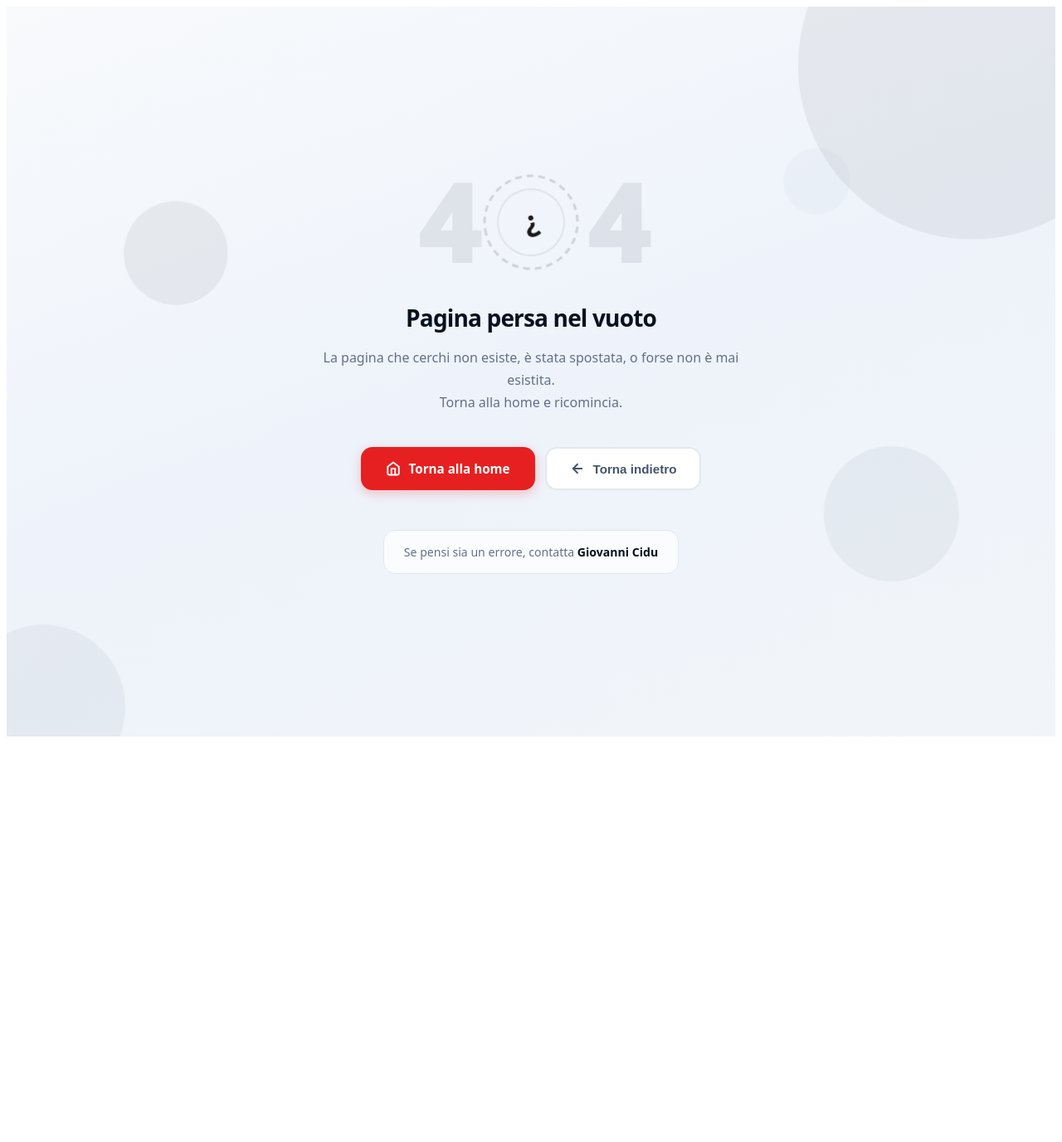
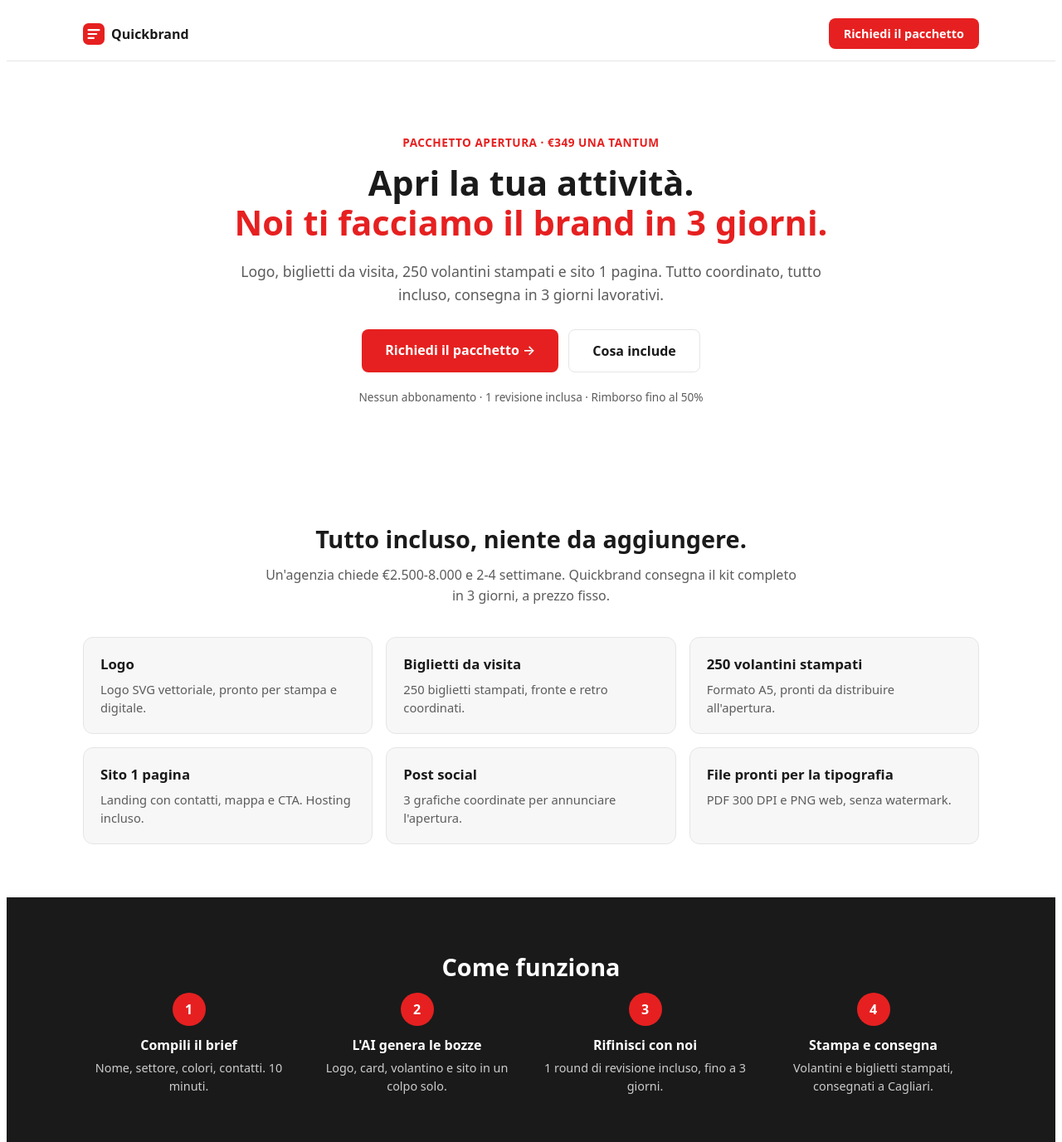
Before and after one commit to giovi1998/SitoPreventivo, a React (Vite) app: page /apertura in a window 1280 px wide. Shown: the top 1377 px of the page at 83% size. Before the commit the page ends 896 px from the top, so only its background shows below. Built offline with nearby package versions, Linux system fonts and the light colour scheme.

Commit message:
feat(landing): TB-017 landing vendita Apertura €349
- AperturaPage (route /apertura): hero, 6 item inclusi, 4 step, FAQ, CTA mailto.

- Card Apertura in HomePage punta a /apertura.

- Test: AperturaPage (4).

- Docs: to-be-done TB-017 chiuso, done.md 2026-08-16.

```diff
--- a/src/main.tsx
+++ b/src/main.tsx
@@ -6,6 +6,7 @@
 import LoginPage from './pages/LoginPage';
 import NotFoundPage from './pages/NotFoundPage';
 import PrivacyPage from './pages/PrivacyPage';
+import AperturaPage from './pages/AperturaPage';
 import AdminRoute from '../src/components/AdminRoute';
 import { EditorPage, CollectionPage, CustomersPage, QrPage, CardPage, LogoPage, FlyerPage, WebsitePage, SettingsRoute, AdminPage } from './pages/app';
 import SocialPage from './pages/app/SocialPage';
@@ -45,6 +46,7 @@
         <Routes>
           <Route path="/login" element={<LoginPage />} />
           <Route path="/privacy" element={<PrivacyPage />} />
+          <Route path="/apertura" element={<AperturaPage />} />
           <Route path="/app" element={
             <ProtectedRoute>
               <App />
--- /dev/null
+++ b/src/pages/AperturaPage.css
@@ -0,0 +1,275 @@
+.ap {
+  font-family: ui-sans-serif, system-ui, -apple-system, BlinkMacSystemFont, "Segoe UI", sans-serif;
+  color: #1a1a1a;
+  background: #fff;
+  min-height: 100vh;
+  -webkit-font-smoothing: antialiased;
+  --ap-red: #e62020;
+  --ap-ink: #1a1a1a;
+  --ap-muted: #5c5c5c;
+  --ap-surface: #f7f7f7;
+  --ap-line: #e5e5e5;
+}
+
+.ap-header {
+  position: sticky;
+  top: 0;
+  z-index: 10;
+  background: rgba(255, 255, 255, 0.92);
+  backdrop-filter: blur(6px);
+  border-bottom: 1px solid var(--ap-line);
+}
+
+.ap-header-inner {
+  max-width: 1080px;
+  margin: 0 auto;
+  padding: 14px 24px;
+  display: flex;
+  align-items: center;
+  justify-content: space-between;
+}
+
+.ap-brand {
+  display: flex;
+  align-items: center;
+  gap: 8px;
+  font-weight: 700;
+  color: var(--ap-ink);
+  text-decoration: none;
+}
+
+.ap-btn-primary {
+  padding: 9px 18px;
+  background: var(--ap-red);
+  color: #fff;
+  border-radius: 8px;
+  text-decoration: none;
+  font-size: 0.9rem;
+  font-weight: 600;
+}
+
+.ap-hero {
+  text-align: center;
+  padding: 88px 24px 64px;
+  max-width: 760px;
+  margin: 0 auto;
+}
+
+.ap-eyebrow {
+  color: var(--ap-red);
+  font-weight: 600;
+  font-size: 0.85rem;
+  text-transform: uppercase;
+  letter-spacing: 0.5px;
+  margin: 0 0 16px;
+}
+
+.ap-h1 {
+  font-size: 2.6rem;
+  line-height: 1.15;
+  margin: 0 0 20px;
+}
+
+.ap-h1-accent {
+  color: var(--ap-red);
+}
+
+.ap-sub {
+  font-size: 1.1rem;
+  color: var(--ap-muted);
+  line-height: 1.6;
+  margin: 0 0 28px;
+}
+
+.ap-cta-row {
+  display: flex;
+  gap: 12px;
+  justify-content: center;
+  flex-wrap: wrap;
+}
+
+.ap-cta {
+  padding: 14px 28px;
+  background: var(--ap-red);
+  color: #fff;
+  border-radius: 8px;
+  text-decoration: none;
+  font-weight: 600;
+  font-size: 1rem;
+}
+
+.ap-cta-ghost {
+  padding: 14px 28px;
+  border: 1px solid var(--ap-line);
+  border-radius: 8px;
+  color: var(--ap-ink);
+  text-decoration: none;
+  font-weight: 600;
+  font-size: 1rem;
+}
+
+.ap-hero-foot {
+  margin-top: 20px;
+  font-size: 0.85rem;
+  color: var(--ap-muted);
+}
+
+.ap-section {
+  padding: 64px 24px;
+  max-width: 1080px;
+  margin: 0 auto;
+}
+
+.ap-section--dark {
+  background: var(--ap-ink);
+  color: #fff;
+  max-width: none;
+}
+
+.ap-section--dark .ap-section-h,
+.ap-section--dark .ap-section-sub {
+  color: #fff;
+}
+
+.ap-section--dark .ap-section-sub {
+  color: #ccc;
+}
+
+.ap-section-h {
+  font-size: 1.8rem;
+  text-align: center;
+  margin: 0 0 12px;
+}
+
+.ap-section-sub {
+  text-align: center;
+  color: var(--ap-muted);
+  max-width: 640px;
+  margin: 0 auto 36px;
+  line-height: 1.6;
+}
+
+.ap-grid {
+  display: grid;
+  grid-template-columns: repeat(auto-fit, minmax(280px, 1fr));
+  gap: 16px;
+}
+
+.ap-card {
+  border: 1px solid var(--ap-line);
+  border-radius: 12px;
+  padding: 20px;
+  background: var(--ap-surface);
+}
+
+.ap-card h3 {
+  margin: 0 0 8px;
+  font-size: 1.05rem;
+}
+
+.ap-card p {
+  margin: 0;
+  color: var(--ap-muted);
+  font-size: 0.92rem;
+  line-height: 1.5;
+}
+
+.ap-steps {
+  display: grid;
+  grid-template-columns: repeat(auto-fit, minmax(200px, 1fr));
+  gap: 20px;
+  max-width: 1080px;
+  margin: 0 auto;
+  padding: 0 24px 64px;
+}
+
+.ap-step {
+  text-align: center;
+}
+
+.ap-step-n {
+  display: inline-flex;
+  align-items: center;
+  justify-content: center;
+  width: 40px;
+  height: 40px;
+  border-radius: 50%;
+  background: var(--ap-red);
+  color: #fff;
+  font-weight: 700;
+  margin-bottom: 12px;
+}
+
+.ap-step h3 {
+  margin: 0 0 6px;
+  font-size: 1rem;
+}
+
+.ap-step p {
+  margin: 0;
+  color: #ccc;
+  font-size: 0.9rem;
+  line-height: 1.5;
+}
+
+.ap-faq {
+  max-width: 680px;
+  margin: 0 auto;
+}
+
+.ap-faq-item {
+  border-bottom: 1px solid var(--ap-line);
+  padding: 14px 0;
+}
+
+.ap-faq-item summary {
+  cursor: pointer;
+  font-weight: 600;
+  font-size: 0.98rem;
+}
+
+.ap-faq-item p {
+  margin: 10px 0 0;
+  color: var(--ap-muted);
+  line-height: 1.6;
+  font-size: 0.92rem;
+}
+
+.ap-final-cta {
+  text-align: center;
+  padding: 72px 24px;
+  background: var(--ap-surface);
+}
+
+.ap-final-cta h2 {
+  font-size: 1.8rem;
+  margin: 0 0 10px;
+}
+
+.ap-final-cta p {
+  color: var(--ap-muted);
+  margin: 0 0 24px;
+}
+
+.ap-footer {
+  padding: 28px 24px;
+  text-align: center;
+  border-top: 1px solid var(--ap-line);
+}
+
+.ap-footer p {
+  font-size: 0.85rem;
+  color: var(--ap-muted);
+  margin: 0;
+}
+
+.ap-footer a {
+  color: var(--ap-muted);
+  text-decoration: underline;
+}
+
+@media (max-width: 767px) {
+  .ap-h1 {
+    font-size: 2rem;
+  }
+}
--- /dev/null
+++ b/src/pages/AperturaPage.tsx
@@ -0,0 +1,117 @@
+import React from 'react';
+import { Link } from 'react-router-dom';
+import './AperturaPage.css';
+
+const CONTACT_MAILTO = 'mailto:webdevcagliari@gmail.com?subject=Apertura%20%E2%82%AC349';
+
+const INCLUDED = [
+  { title: 'Logo', desc: 'Logo SVG vettoriale, pronto per stampa e digitale.' },
+  { title: 'Biglietti da visita', desc: '250 biglietti stampati, fronte e retro coordinati.' },
+  { title: '250 volantini stampati', desc: 'Formato A5, pronti da distribuire all\'apertura.' },
+  { title: 'Sito 1 pagina', desc: 'Landing con contatti, mappa e CTA. Hosting incluso.' },
+  { title: 'Post social', desc: '3 grafiche coordinate per annunciare l\'apertura.' },
+  { title: 'File pronti per la tipografia', desc: 'PDF 300 DPI e PNG web, senza watermark.' },
+];
+
+const STEPS = [
+  { n: '1', title: 'Compili il brief', desc: 'Nome, settore, colori, contatti. 10 minuti.' },
+  { n: '2', title: 'L\'AI genera le bozze', desc: 'Logo, card, volantino e sito in un colpo solo.' },
+  { n: '3', title: 'Rifinisci con noi', desc: '1 round di revisione incluso, fino a 3 giorni.' },
+  { n: '4', title: 'Stampa e consegna', desc: 'Volantini e biglietti stampati, consegnati a Cagliari.' },
+];
+
+const FAQ = [
+  { q: 'In quanto tempo consegnate?', a: '3 giorni lavorativi dalla conferma del brief. Se hai una data di apertura, pianifichiamo al contrario.' },
+  { q: 'Quante revisioni sono incluse?', a: '1 round di revisione incluso. Revisioni extra si concordano a parte.' },
+  { q: 'E se non mi piace il risultato?', a: 'Rimborso fino al 50% se non sei soddisfatto (esclusi stampa e dominio già acquistati).' },
+  { q: 'Come pago?', a: 'Pagamento gestito personalmente via email, prima della consegna. Nessun abbonamento.' },
+  { q: 'Il sito è incluso davvero?', a: 'Sì: landing 1 pagina con contatti, mappa e CTA, hosting incluso per il primo anno.' },
+];
+
+export default function AperturaPage() {
+  return (
+    <div className="ap">
+      <header className="ap-header">
+        <div className="ap-header-inner">
+          <Link to="/" className="ap-brand">
+            <svg width="26" height="26" viewBox="0 0 32 32" fill="none" aria-hidden="true">
+              <rect width="32" height="32" rx="8" fill="#E62020" />
+              <path d="M8 10h16M8 16h12M8 22h8" stroke="white" strokeWidth="2.5" strokeLinecap="round" />
+            </svg>
+            <span>Quickbrand</span>
+          </Link>
+          <a href={CONTACT_MAILTO} className="ap-btn-primary">Richiedi il pacchetto</a>
+        </div>
+      </header>
+
+      <section className="ap-hero">
+        <p className="ap-eyebrow">Pacchetto Apertura · €349 una tantum</p>
+        <h1 className="ap-h1">
+          Apri la tua attività.<br />
+          <span className="ap-h1-accent">Noi ti facciamo il brand in 3 giorni.</span>
+        </h1>
+        <p className="ap-sub">
+          Logo, biglietti da visita, 250 volantini stampati e sito 1 pagina.
+          Tutto coordinato, tutto incluso, consegna in 3 giorni lavorativi.
+        </p>
+        <div className="ap-cta-row">
+          <a href={CONTACT_MAILTO} className="ap-cta">Richiedi il pacchetto →</a>
+          <a href="#incluso" className="ap-cta-ghost">Cosa include</a>
+        </div>
+        <p className="ap-hero-foot">Nessun abbonamento · 1 revisione inclusa · Rimborso fino al 50%</p>
+      </section>
+
+      <section className="ap-section" id="incluso">
+        <h2 className="ap-section-h">Tutto incluso, niente da aggiungere.</h2>
+        <p className="ap-section-sub">
+          Un'agenzia chiede €2.500-8.000 e 2-4 settimane. Quickbrand consegna
+          il kit completo in 3 giorni, a prezzo fisso.
+        </p>
+        <div className="ap-grid">
+          {INCLUDED.map((item) => (
+            <article key={item.title} className="ap-card">
+              <h3>{item.title}</h3>
+              <p>{item.desc}</p>
+            </article>
+          ))}
+        </div>
+      </section>
+
+      <section className="ap-section ap-section--dark">
+        <h2 className="ap-section-h">Come funziona</h2>
+        <div className="ap-steps">
+          {STEPS.map((s) => (
+            <div key={s.n} className="ap-step">
+              <span className="ap-step-n">{s.n}</span>
+              <h3>{s.title}</h3>
+              <p>{s.desc}</p>
+            </div>
+          ))}
+        </div>
+      </section>
+
+      <section className="ap-section">
+        <h2 className="ap-section-h">Domande frequenti</h2>
+        <div className="ap-faq">
+          {FAQ.map((f) => (
+            <details key={f.q} className="ap-faq-item">
+              <summary>{f.q}</summary>
+              <p>{f.a}</p>
+            </details>
+          ))}
+        </div>
+      </section>
+
+      <section className="ap-final-cta">
+        <h2>Hai una data di apertura?</h2>
+        <p>Pianifichiamo al contrario: brand pronto prima del grande giorno.</p>
+        <a href={CONTACT_MAILTO} className="ap-cta">Richiedi il pacchetto →</a>
+      </section>
+
+      <footer className="ap-footer">
+        <p>© 2026 Quickbrand · Giovanni Cidu</p>
+        <p className="ap-footer-small"><Link to="/privacy">Privacy Policy</Link></p>
+      </footer>
+    </div>
+  );
+}
--- a/src/pages/HomePage.tsx
+++ b/src/pages/HomePage.tsx
@@ -316,7 +316,7 @@
               <li>Sito 1 pagina o landing</li>
               <li>Consegna 3 giorni</li>
             </ul>
-            <a href="mailto:webdevcagliari@gmail.com?subject=Apertura%20%E2%82%AC349" className="hp-price-cta">Contattaci</a>
+            <Link to="/apertura" className="hp-price-cta">Scopri il pacchetto</Link>
           </div>
 
           <div className="hp-price-card">
```
Also changed, not shown: 3 other files (tests, documents, lock files or other folders).
